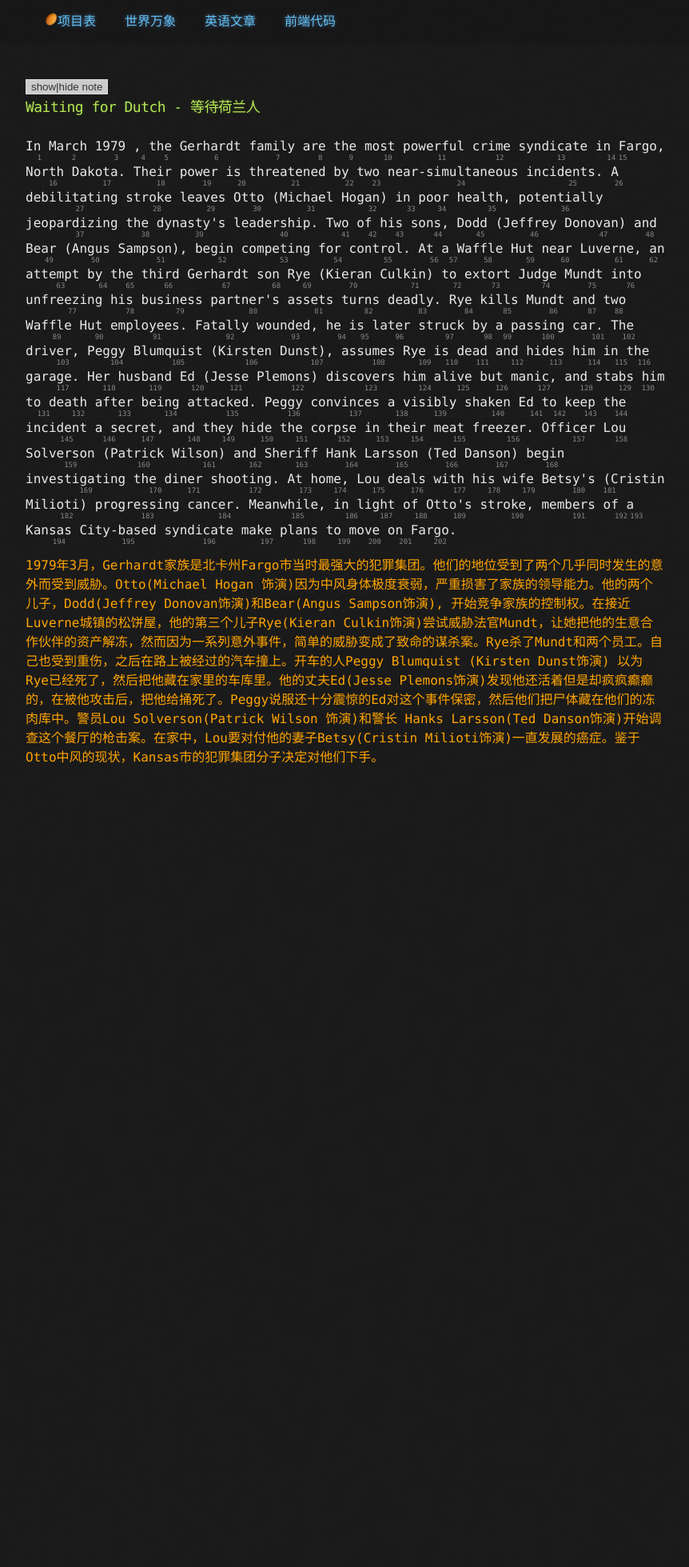
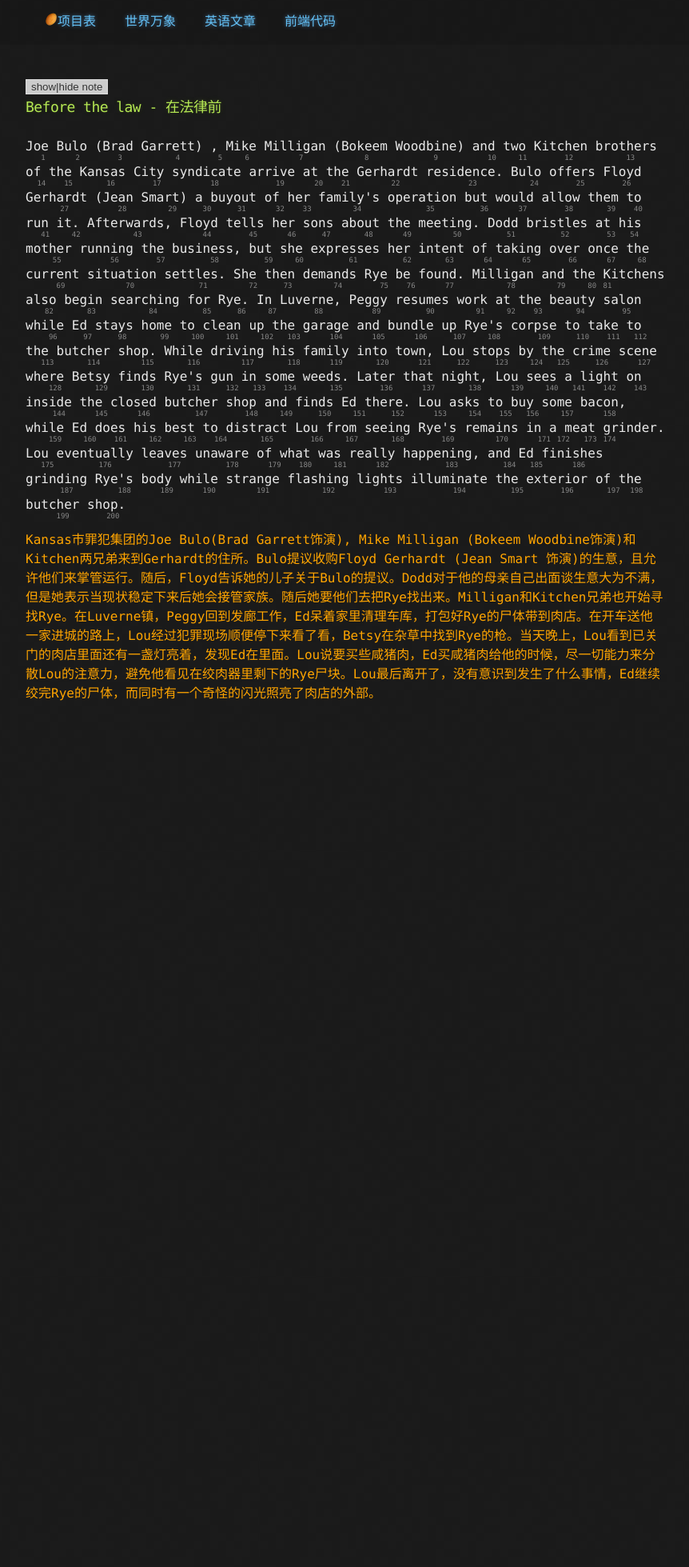
Before and after one commit to vunlin/vunlin.github.io, a Jekyll site: the page setup/template.html, which Jekyll copies as it is, in a window 1280 px wide. Shown: the whole page at 80% size, without its empty margins (208-1070 px from the left). Built offline with Jekyll 4.4.1, drawn with Linux system fonts in a browser that asks for light colours; after the commit the page ends 1879 px from its top, so only the background shows below that.

Commit message:
fargo s2e2

```diff
--- a/setup/template.html
+++ b/setup/template.html
@@ -32,44 +32,42 @@
 		<button id="toggleNote">show|hide note</button>
 	</div>
 	<div id="plot">
-		<h3>Waiting for Dutch - 等待荷兰人</h3>
-		<p>In March 1979, the Gerhardt family are the most powerful crime syndicate in Fargo, North Dakota. Their power is threatened by two near-simultaneous incidents. A debilitating stroke leaves Otto (Michael Hogan) in poor health, potentially jeopardizing the dynasty's leadership. Two of his sons, Dodd (Jeffrey Donovan) and Bear (Angus Sampson), begin competing for control. At a Waffle Hut near Luverne, an attempt by the third Gerhardt son Rye (Kieran Culkin) to extort Judge Mundt into unfreezing his business partner's assets turns deadly. Rye kills Mundt and two Waffle Hut employees. Fatally wounded, he is later struck by a passing car. The driver, Peggy Blumquist (Kirsten Dunst), assumes Rye is dead and hides him in the garage. Her husband Ed (Jesse Plemons) discovers him alive but manic, and stabs him to death after being attacked. Peggy convinces a visibly shaken Ed to keep the incident a secret, and they hide the corpse in their meat freezer. Officer Lou Solverson (Patrick Wilson) and Sheriff Hank Larsson (Ted Danson) begin investigating the diner shooting. At home, Lou deals with his wife Betsy's (Cristin Milioti) progressing cancer. Meanwhile, in light of Otto's stroke, members of a Kansas City-based syndicate make plans to move on Fargo.</p>
+		<h3>Before the law - 在法律前</h3>
+		<p>Joe Bulo (Brad Garrett), Mike Milligan (Bokeem Woodbine) and two Kitchen brothers of the Kansas City syndicate arrive at the Gerhardt residence. Bulo offers Floyd Gerhardt (Jean Smart) a buyout of her family's operation but would allow them to run it. Afterwards, Floyd tells her sons about the meeting. Dodd bristles at his mother running the business, but she expresses her intent of taking over once the current situation settles. She then demands Rye be found. Milligan and the Kitchens also begin searching for Rye. In Luverne, Peggy resumes work at the beauty salon while Ed stays home to clean up the garage and bundle up Rye's corpse to take to the butcher shop. While driving his family into town, Lou stops by the crime scene where Betsy finds Rye's gun in some weeds. Later that night, Lou sees a light on inside the closed butcher shop and finds Ed there. Lou asks to buy some bacon, while Ed does his best to distract Lou from seeing Rye's remains in a meat grinder. Lou eventually leaves unaware of what was really happening, and Ed finishes grinding Rye's body while strange flashing lights illuminate the exterior of the butcher shop.</p>
 
-		<div>1979年3月，Gerhardt家族是北卡州Fargo市当时最强大的犯罪集团。他们的地位受到了两个几乎同时发生的意外而受到威胁。Otto(Michael Hogan 饰演)因为中风身体极度衰弱，严重损害了家族的领导能力。他的两个儿子，Dodd(Jeffrey Donovan饰演)和Bear(Angus Sampson饰演), 开始竞争家族的控制权。在接近Luverne城镇的松饼屋，他的第三个儿子Rye(Kieran Culkin饰演)尝试威胁法官Mundt，让她把他的生意合作伙伴的资产解冻，然而因为一系列意外事件，简单的威胁变成了致命的谋杀案。Rye杀了Mundt和两个员工。自己也受到重伤，之后在路上被经过的汽车撞上。开车的人Peggy Blumquist (Kirsten Dunst饰演) 以为Rye已经死了，然后把他藏在家里的车库里。他的丈夫Ed(Jesse Plemons饰演)发现他还活着但是却疯疯癫癫的，在被他攻击后，把他给捅死了。Peggy说服还十分震惊的Ed对这个事件保密，然后他们把尸体藏在他们的冻肉库中。警员Lou Solverson(Patrick Wilson 饰演)和警长 Hanks Larsson(Ted Danson饰演)开始调查这个餐厅的枪击案。在家中，Lou要对付他的妻子Betsy(Cristin Milioti饰演)一直发展的癌症。鉴于Otto中风的现状，Kansas市的犯罪集团分子决定对他们下手。</div>
-
+		<div>Kansas市罪犯集团的Joe Bulo(Brad Garrett饰演), Mike Milligan (Bokeem Woodbine饰演)和Kitchen两兄弟来到Gerhardt的住所。Bulo提议收购Floyd Gerhardt (Jean Smart 饰演)的生意，且允许他们来掌管运行。随后，Floyd告诉她的儿子关于Bulo的提议。Dodd对于他的母亲自己出面谈生意大为不满，但是她表示当现状稳定下来后她会接管家族。随后她要他们去把Rye找出来。Milligan和Kitchen兄弟也开始寻找Rye。在Luverne镇，Peggy回到发廊工作，Ed呆着家里清理车库，打包好Rye的尸体带到肉店。在开车送他一家进城的路上，Lou经过犯罪现场顺便停下来看了看，Betsy在杂草中找到Rye的枪。当天晚上，Lou看到已关门的肉店里面还有一盏灯亮着，发现Ed在里面。Lou说要买些咸猪肉，Ed买咸猪肉给他的时候，尽一切能力来分散Lou的注意力，避免他看见在绞肉器里剩下的Rye尸块。Lou最后离开了，没有意识到发生了什么事情，Ed继续绞完Rye的尸体，而同时有一个奇怪的闪光照亮了肉店的外部。</div>
 		<script>
 		var note = {};
 		note["status"] = "{{ page.title }}";
 		note[1] = {};
 		note[1]['structure'] = {
-			'1-17':'SVC',
-			'18-25':'SVC',
-			'26-35':'SVOC',
-			'36-40':'which potentially jeopardizes 简化副词从句',
-			'41-44':'S',
-			'45-51':'同位语',
-			'52-55':'VO',
-			'56-61':'副词短语',
-			'62-63':'S',
-			'64-71':'副词短语',
-			'72-81':'which is to简化形容词从句',
-			'82-83':'VC',
-			'84-91':'SVO',
-			'92-101':'SVC',
-			'102-117':'FANBOYS的A连接句子',
-			'118-127':'SVOC',
-			'128-132':'FANBOYS的A连接句子',
-			'133-135':'after he is attacked 简化副词从句',
-			'136-141':'SVO',
-			'142-147':'that they are to keep 简化名词从句',
-			'148-156':'FANBOYS的A连接句子',
-			'157-172':'SVO',
-			'173-184':'SVO',
-			'185-202':'SVOC',
+			'1-23':'SV',
+			'24-35':'SVOO',
+			'36-42':'FANBOYS的B连接句子SVOC',
+			'43-50':'SVO',
+			'51-55':'SV',
+			'56-58':'简化形容词从句',
+			'59-66':'FANBOYS的B连接句子SVO',
+			'67-71':'副词从句SV',
+			'72-77':'SVOC',
+			'78-86':'SVO',
+			'87-95':'SVO',
+			'96-115':'副词从句 FANBOYS的A连接句子',
+			'116-121':'简化副词从句',
+			'122-127':'SV',
+			'128-135':'形容词从句',
+			'136-143':'SVOC',
+			'144-148':'副词短语',
+			'149-152':'FANBOYS的A连接句子',
+			'153-158':'SVO',
+			'159-174':'副词从句',
+			'175-177':'SV',
+			'178':'a开头的副词 后置',
+			'179-183':'副词短语修饰aware, unaware of that',
+			'184-189':'FANBOYS的A连接句子 SVO',
+			'190-200':'副词从句',
 		}
 		note[1]['pos'] = {
-			'104-107':'同位语',
-
 		}
 
 		</script>
```
Also changed, not shown: English/TV/Fargo/S02E02.md (+44 -0 lines).
